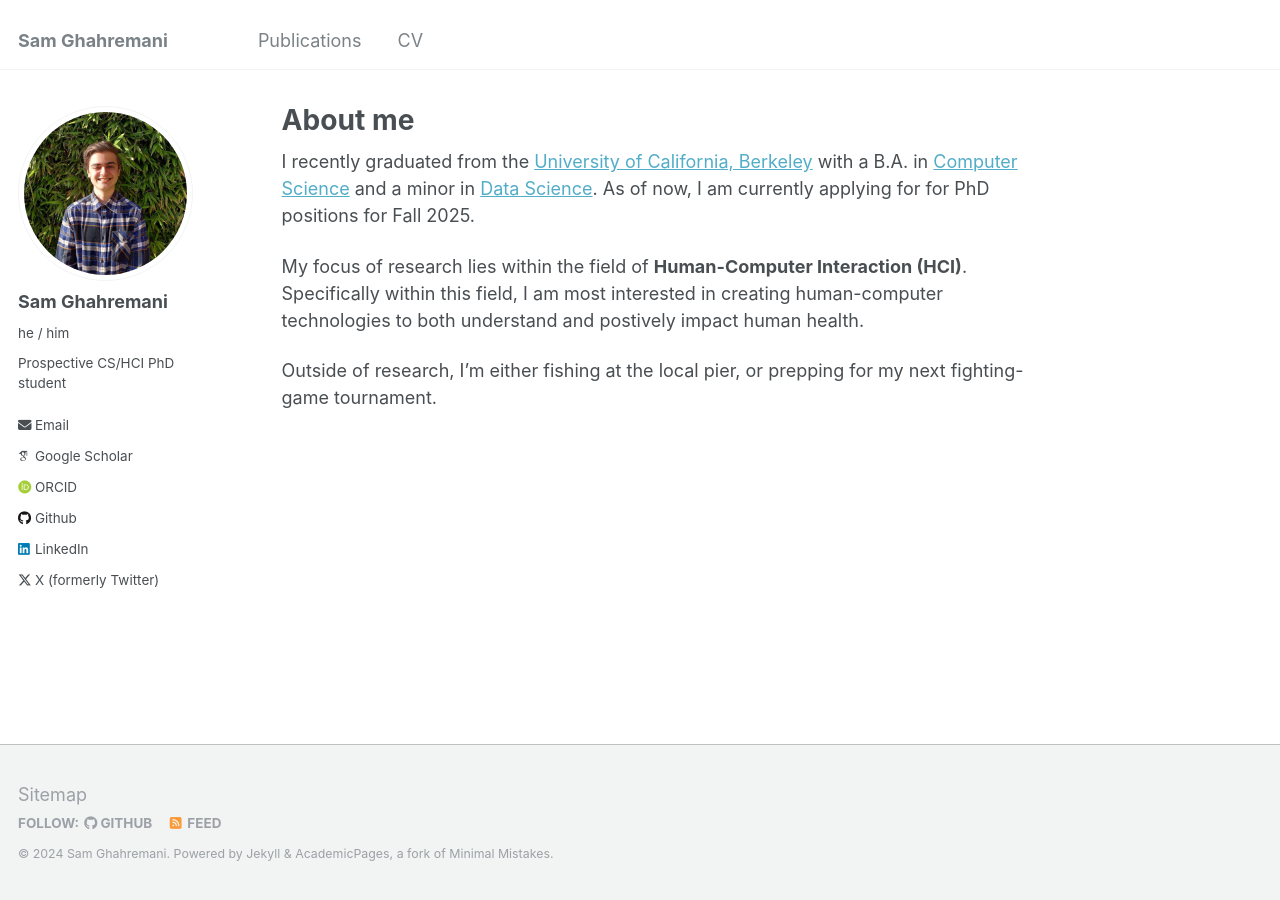
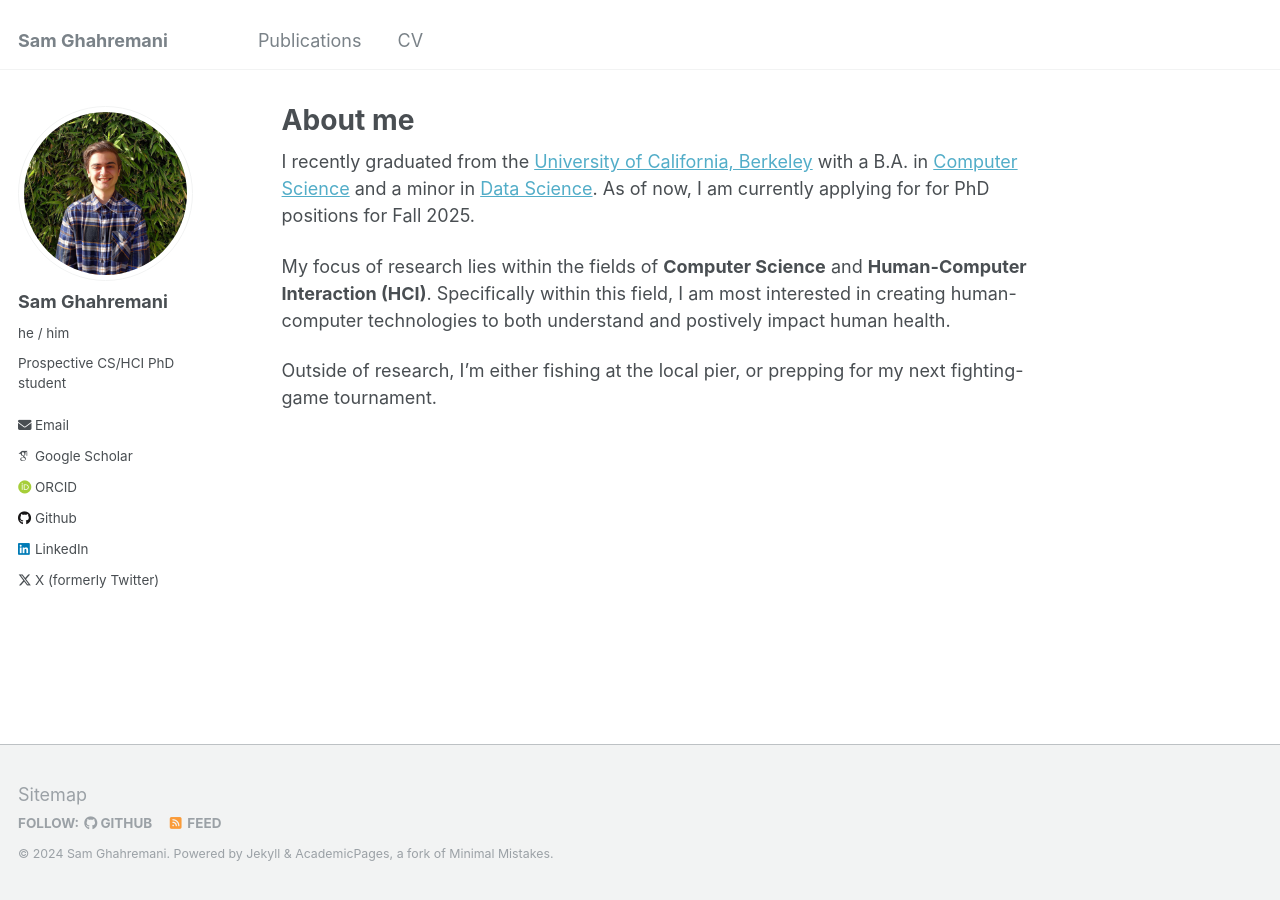
Before and after one commit to TheSamG/PersonalWebsite, a Jekyll site: the page built from _pages/about.md, in a window 1280 px wide. Built offline with Jekyll 4.4.1, drawn with Linux system fonts in a browser that asks for light colours; some web fonts are replaced.

Commit message:
updated bio blurb to include cs

```diff
--- a/_pages/about.md
+++ b/_pages/about.md
@@ -9,6 +9,6 @@ redirect_from:
 
 I recently graduated from the [University of California, Berkeley](https://www.berkeley.edu/) with a B.A. in [Computer Science](https://eecs.berkeley.edu/cs/) and a minor in [Data Science](https://cdss.berkeley.edu/dsus). As of now, I am currently applying for for PhD positions for Fall 2025.
 
-My focus of research lies within the field of **Human-Computer Interaction (HCI)**. Specifically within this field, I am most interested in creating human-computer technologies to both understand and postively impact human health.
+My focus of research lies within the fields of **Computer Science** and **Human-Computer Interaction (HCI)**. Specifically within this field, I am most interested in creating human-computer technologies to both understand and postively impact human health.
 
 Outside of research, I'm either fishing at the local pier, or prepping for my next fighting-game tournament.
```
